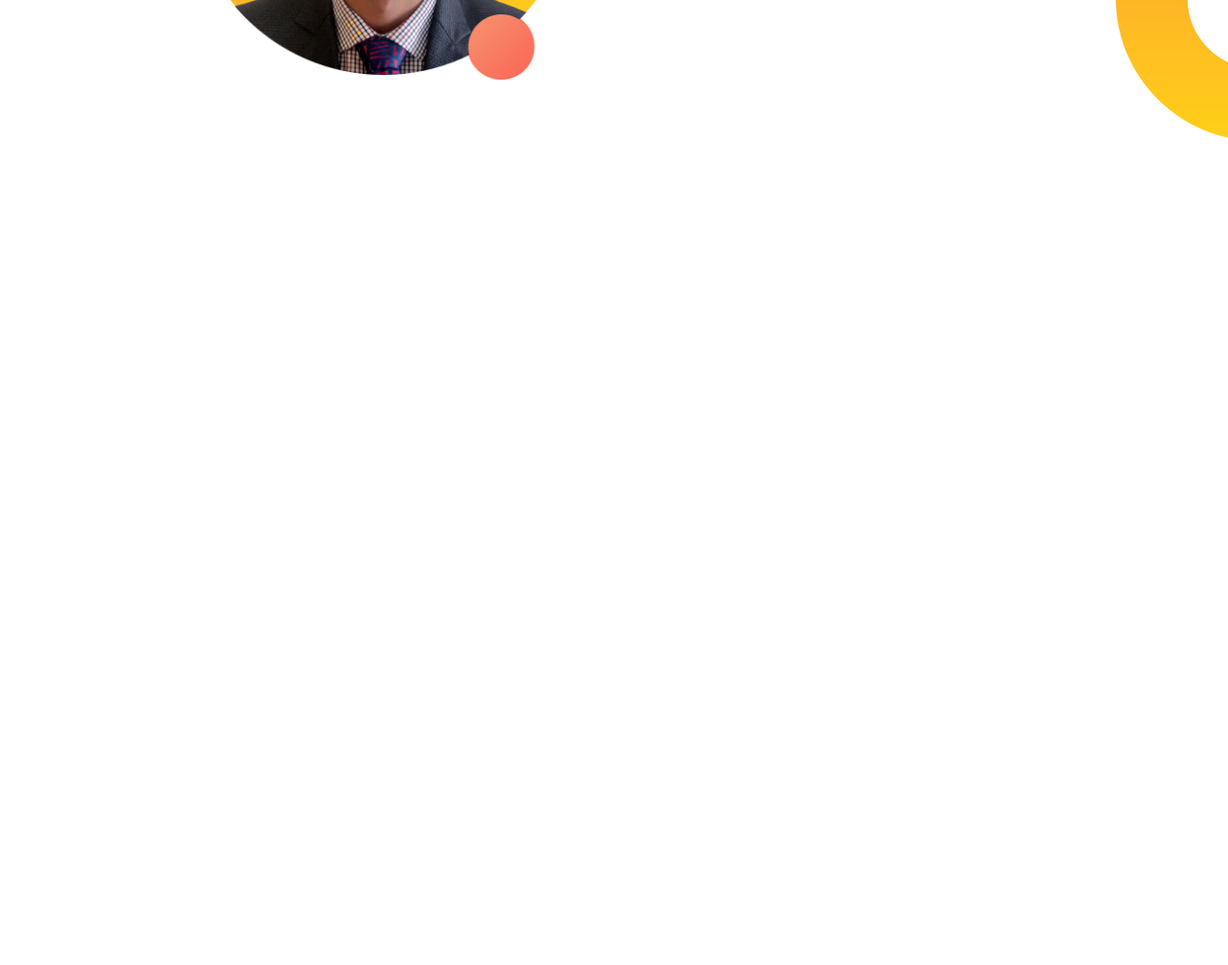
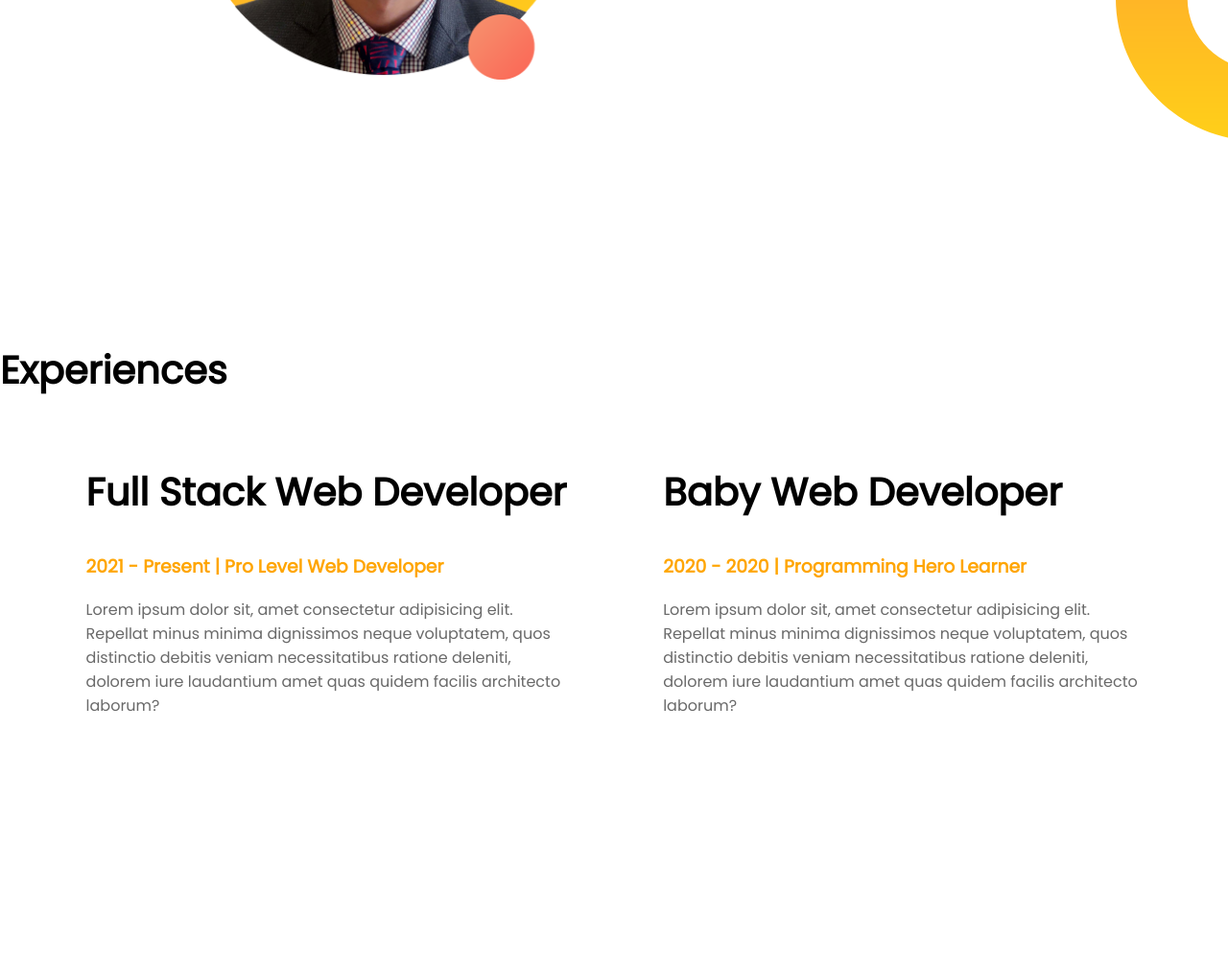
Before and after one commit to SamanwoySaha/web-portfolio, a plain HTML site: page index.html in a window 1280 px wide. Shown: the part 977-1983 px from the top of the page at 96% size. Before the commit the page ends 1300 px from the top, so only its background shows below. Drawn offline with Linux system fonts and the light colour scheme.

Commit message:
module 4.10

```diff
--- a/index.html
+++ b/index.html
@@ -11,7 +11,7 @@
     <section class="top-banner">
         <div class="half-width">
             <h1>Welcome To</h1>
-            <h1><span class="name-highlight">Samanwoy</span> Website</h1>
+            <h1><span class="orange-highlight">Samanwoy</span> Website</h1>
             <h3>World-class professional web dev</h3>
             <p>Lorem ipsum dolor sit amet consectetur adipisicing elit. Dolores distinctio architecto omnis deleniti labore dolorum voluptatibus, unde mollitia harum veritatis explicabo quasi nihil aliquid quo et tempora quae. Ex, optio.</p>
             <a class="link-button" target="_blank" href="https://www.linkedin.com/company/programminghero">HIRE ME</a>
@@ -31,5 +31,18 @@
             <a class="link-button" target="_blank" href="https://www.linkedin.com/company/programminghero/">DOWNLOAD RESUME</a>
         </div>
     </section>
+    <section class="experience-area">
+        <h2>Experiences</h2>
+        <div class="half-width">
+            <h2>Full Stack Web Developer</h2>
+            <h3 class="orange-highlight">2021 - Present | Pro Level Web Developer</h3>
+            <p>Lorem ipsum dolor sit, amet consectetur adipisicing elit. Repellat minus minima dignissimos neque voluptatem, quos distinctio debitis veniam necessitatibus ratione deleniti, dolorem iure laudantium amet quas quidem facilis architecto laborum?</p>
+        </div>
+        <div class="half-width">
+            <h2>Baby Web Developer</h2>
+            <h3 class="orange-highlight">2020 - 2020 | Programming Hero Learner</h3>
+            <p>Lorem ipsum dolor sit, amet consectetur adipisicing elit. Repellat minus minima dignissimos neque voluptatem, quos distinctio debitis veniam necessitatibus ratione deleniti, dolorem iure laudantium amet quas quidem facilis architecto laborum?</p>
+        </div>
+    </section>
 </body>
 </html>
--- a/style.css
+++ b/style.css
@@ -12,7 +12,7 @@ h2 {
 p {
     color: dimgray;
 }
-.name-highlight {
+.orange-highlight {
     color: orange;
 }
 .half-width {
```
